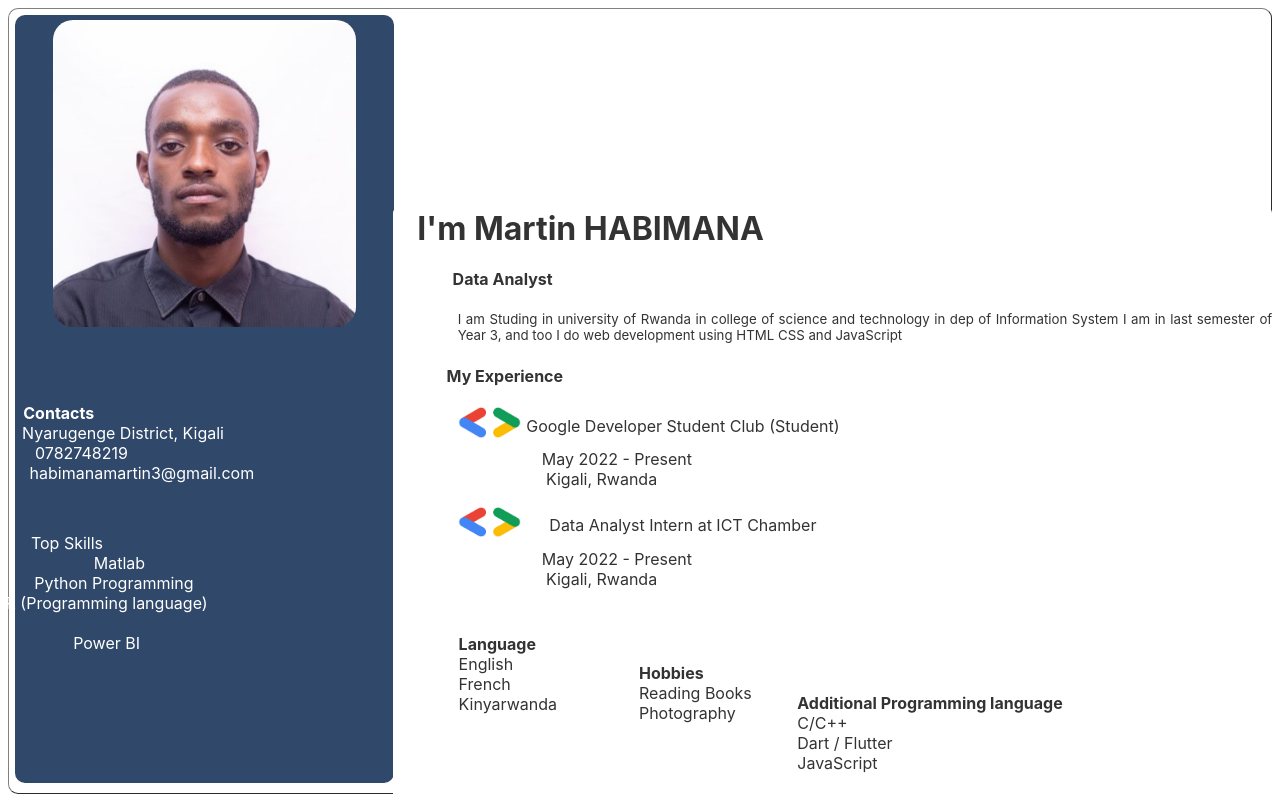
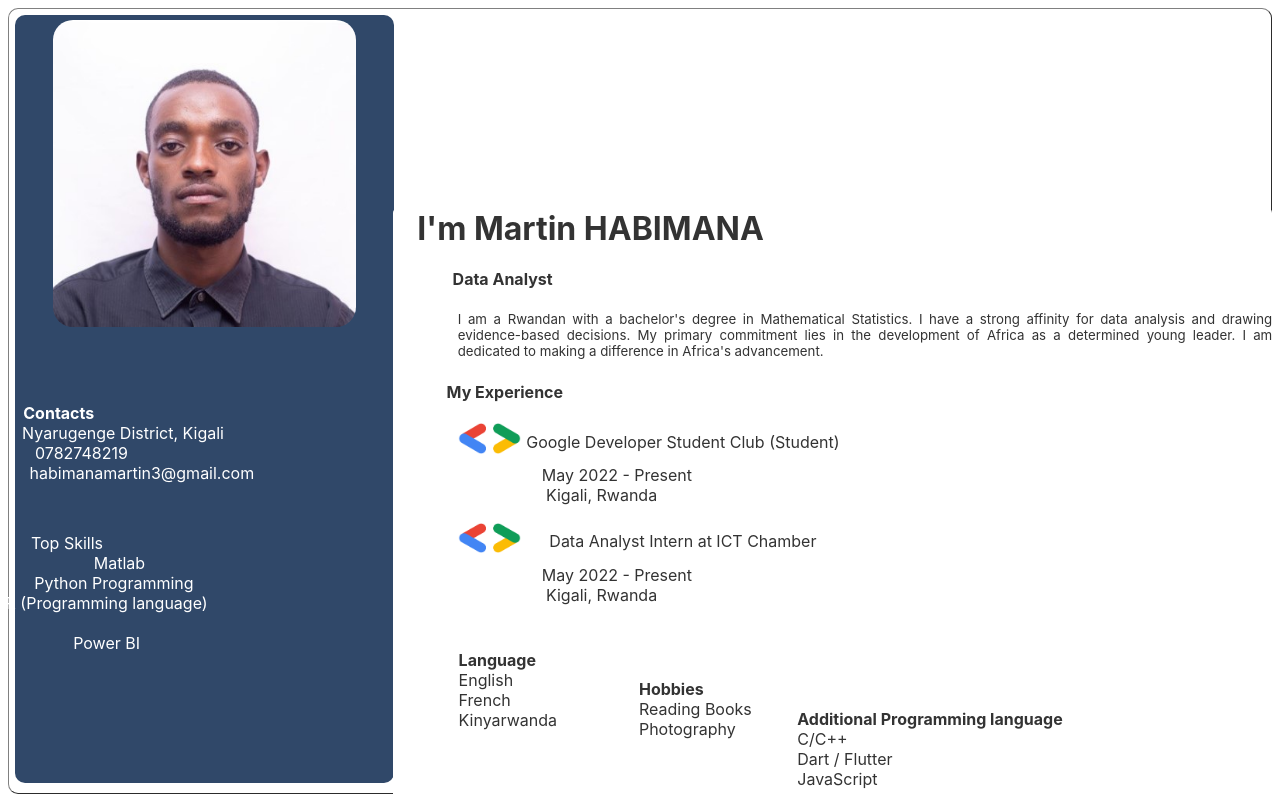
Before and after one commit to MartinDataNinja/prince, a plain HTML site: page index.html in a window 1280 px wide. Shown: the top 812 px of the page. Drawn offline with Linux system fonts and the light colour scheme; files that its build step writes are made by us from their sources.

Commit message:
change of bio

```diff
--- a/index.html
+++ b/index.html
@@ -50,9 +50,7 @@
     <div class="right-side">
 <h1>I'm Martin HABIMANA</h1>
     <h4> Data Analyst</h4>
-    <h5>I am Studing in university of Rwanda in college of science and technology in dep of
-        Information System I am in last semester of Year 3, and too I do web development using HTML
-        CSS and JavaScript<br/></h5>
+    <h5>I am a Rwandan with a bachelor's degree in Mathematical Statistics. I have a strong affinity for data analysis and drawing evidence-based decisions. My primary commitment lies in the development of Africa as a determined young leader. I am dedicated to making a difference in Africa's advancement.<br/></h5>
         <h5 class="ido"></h5>
         <h4 class="experience"> My Experience</h4>
         <div class="google-student"> <img src="images/google.png" class="imageforgoogle">
```
